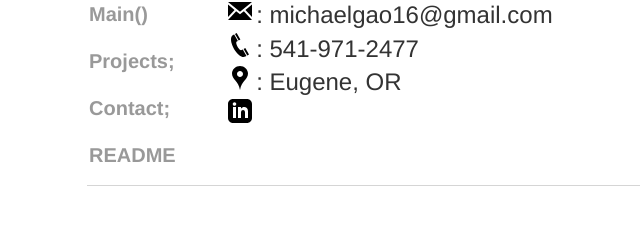
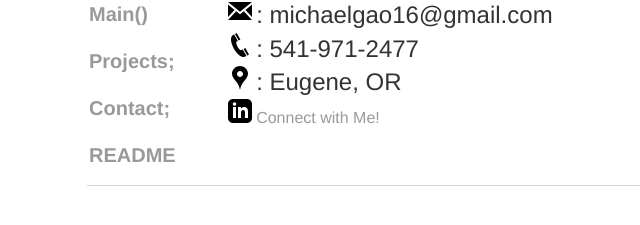
Before and after one commit to michael-c-gao/WebsiteOfMichael, a Jekyll site: the page built from contact/index.html, in a window 1280 px wide. Shown: the part 225-450 px from the top of the page, without its empty margins (41-681 px from the left). Built offline with Jekyll 4.4.1, drawn with Linux system fonts in a browser that asks for light colours.

Commit message:
Update index.html

```diff
--- a/contact/index.html
+++ b/contact/index.html
@@ -48,7 +48,7 @@ title: Info
 		<br>
 		<img src="location.svg" alt="location: "> <p style="display:inline-block; margin-top: 0px; margin-bottom: 0px;"> : Eugene, OR</p>
 		<br>
-		<img src="linkedin.svg" alt="linkedin: ">
+		<img src="linkedin.svg" alt="linkedin: "> <a style="display:inline-block; margin-top: 0px; margin-bottom: 0px;" href="https://www.linkedin.com/in/michael-c-gao/">Connect with Me!</a>
 		<br>
 	</section>
 
```
